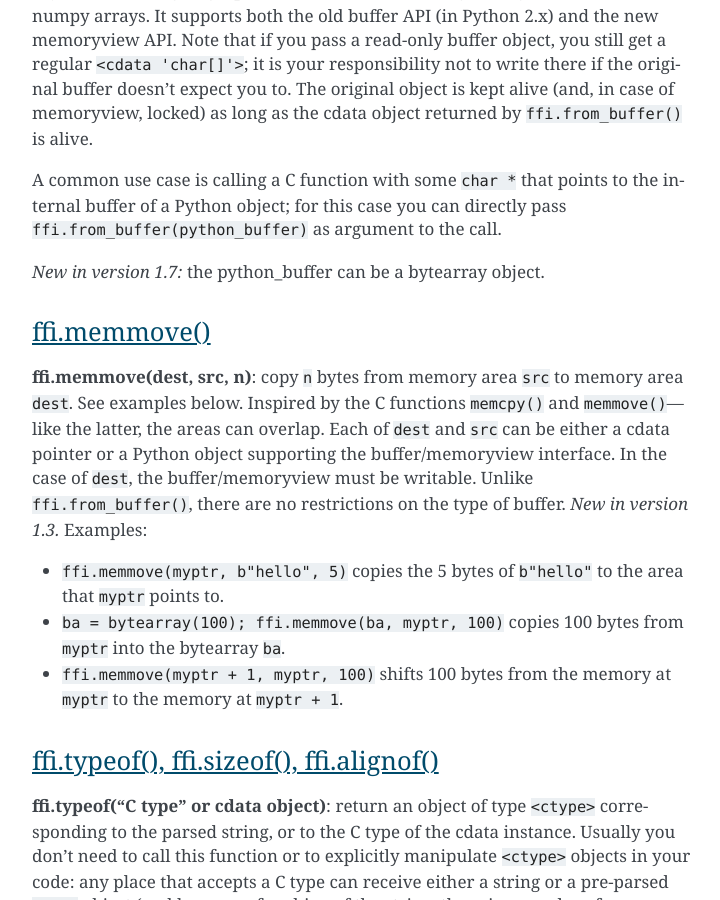
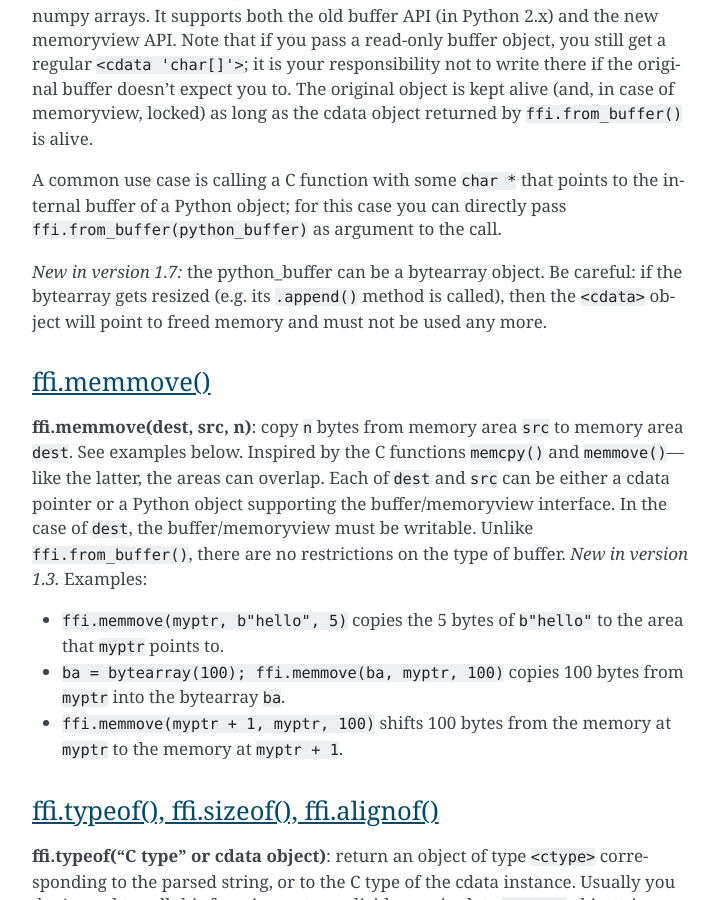
Before and after one commit to tharvik/cffi, a Sphinx documentation site: the page built from doc/source/ref.rst, in a window 1280 px wide and 900 px high, scrolled down 3574 px. Shown: the whole window, without its empty margins (388-1108 px from the left). Built offline with Sphinx 7.4.7, drawn with Linux system fonts in a browser that asks for light colours.

Commit message:
Add a warning

```diff
--- a/doc/source/ref.rst
+++ b/doc/source/ref.rst
@@ -189,6 +189,9 @@ can directly pass ``ffi.from_buffer(python_buffer)`` as argument to
 the call.
 
 *New in version 1.7:* the python_buffer can be a bytearray object.
+Be careful: if the bytearray gets resized (e.g. its ``.append()``
+method is called), then the ``<cdata>`` object will point to freed
+memory and must not be used any more.
 
 
 ffi.memmove()
```
